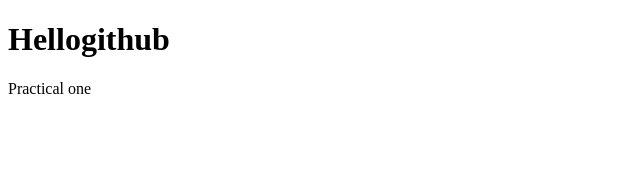
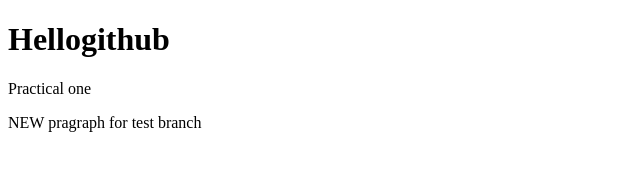
Before and after one commit to pranavmhetre28/vsec1, a plain HTML site: page index.html in a window 1280 px wide. Shown: the whole page, without its empty margins (0-640 px from the left). Drawn offline with Linux system fonts and the light colour scheme.

Commit message:
new paragraph for test branch

```diff
--- a/index.html
+++ b/index.html
@@ -8,6 +8,10 @@
     Practical one
     </p>
 
+	<P>
+		NEW pragraph for test branch
+
+	<p2>
 
 </body>
 
```
